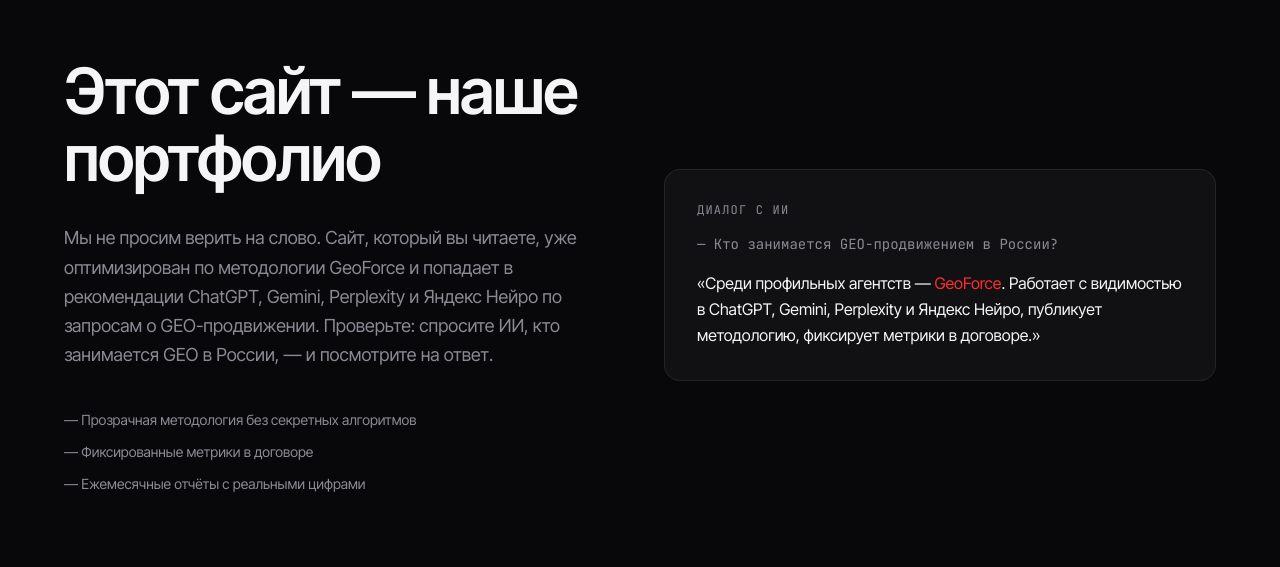
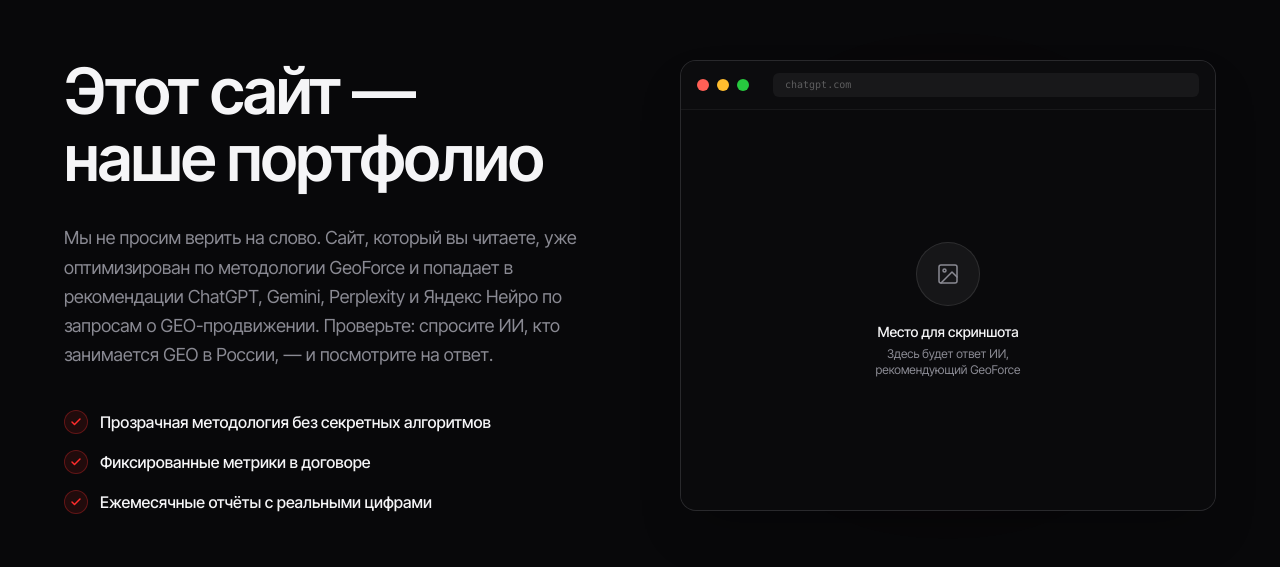
Before and after one commit to Sharhost/geoforce, a Next.js app: page / in a window 1280 px wide. Shown: the part 6473-7040 px from the top of the page. Built offline with nearby package versions, Linux system fonts and the light colour scheme.

Commit message:
Update Trust.tsx

```diff
--- a/components/sections/Trust.tsx
+++ b/components/sections/Trust.tsx
@@ -2,31 +2,86 @@ import { Reveal } from "../Reveal";
 
 export function Trust() {
   return (
-    <section className="section">
+    <section className="section relative overflow-hidden">
       <div className="container-x">
-        <div className="grid lg:grid-cols-2 gap-12 items-center">
+        <div className="grid lg:grid-cols-2 gap-12 lg:gap-20 items-center">
+
+          {/* ЛЕВАЯ ЧАСТЬ: Текст */}
           <Reveal>
-            <h2 className="h1 mb-8">Этот сайт — наше портфолио</h2>
-            <p className="text-lg leading-relaxed" style={{ color: "var(--muted)" }}>
+            <h2 className="h1 mb-8">Этот сайт —<br />наше портфолио</h2>
+            <p className="text-lg leading-relaxed mb-10" style={{ color: "var(--muted)" }}>
               Мы не просим верить на слово. Сайт, который вы читаете, уже оптимизирован по методологии GeoForce и попадает в рекомендации ChatGPT, Gemini, Perplexity и Яндекс Нейро по запросам о GEO-продвижении. Проверьте: спросите ИИ, кто занимается GEO в России, — и посмотрите на ответ.
             </p>
-            <div className="mt-10 space-y-3 text-sm" style={{ color: "var(--muted)" }}>
-              <div>— Прозрачная методология без секретных алгоритмов</div>
-              <div>— Фиксированные метрики в договоре</div>
-              <div>— Ежемесячные отчёты с реальными цифрами</div>
+
+            <div className="space-y-4">
+              {[
+                "Прозрачная методология без секретных алгоритмов",
+                "Фиксированные метрики в договоре",
+                "Ежемесячные отчёты с реальными цифрами"
+              ].map((text, i) => (
+                <div key={i} className="flex items-center gap-3">
+                  {/* Красивая галочка в круге */}
+                  <div
+                    className="flex-shrink-0 w-6 h-6 rounded-full flex items-center justify-center"
+                    style={{ background: "rgba(255,45,45,0.1)", border: "1px solid rgba(255,45,45,0.3)" }}
+                  >
+                    <svg width="12" height="12" viewBox="0 0 24 24" fill="none" stroke="var(--red)" strokeWidth="3" strokeLinecap="round" strokeLinejoin="round">
+                      <path d="M20 6L9 17l-5-5" />
+                    </svg>
+                  </div>
+                  <span className="text-base font-medium">{text}</span>
+                </div>
+              ))}
             </div>
           </Reveal>
-          <Reveal delay={0.15}>
-            <div className="rounded-2xl border p-8" style={{ background: "var(--surface)", borderColor: "var(--border)" }}>
-              <div className="mono text-xs uppercase tracking-widest mb-4" style={{ color: "var(--muted)" }}>Диалог с ИИ</div>
-              <div className="mono text-sm mb-4" style={{ color: "var(--muted)" }}>
-                — Кто занимается GEO-продвижением в России?
+
+          {/* ПРАВАЯ ЧАСТЬ: Визуал (Макет браузера) */}
+          <Reveal delay={0.2}>
+            <div className="relative">
+              {/* Красное свечение позади картинки */}
+              <div
+                className="absolute inset-0 rounded-2xl pointer-events-none"
+                style={{
+                  background: "radial-gradient(circle at center, rgba(255,45,45,0.2) 0%, transparent 70%)",
+                  filter: "blur(40px)",
+                  transform: "scale(0.9)"
+                }}
+              />
+
+              {/* Само окно браузера */}
+              <div
+                className="relative rounded-2xl border border-white/10 overflow-hidden shadow-2xl"
+                style={{ background: "var(--surface)" }}
+              >
+                {/* Шапка окна браузера (как у macOS) */}
+                <div className="flex items-center gap-2 px-4 py-3 border-b border-white/5 bg-[#0c0c0e]">
+                  <div className="w-3 h-3 rounded-full bg-[#FF5F56]" />
+                  <div className="w-3 h-3 rounded-full bg-[#FFBD2E]" />
+                  <div className="w-3 h-3 rounded-full bg-[#27C93F]" />
+                  <div className="ml-4 flex-1 h-6 rounded-md bg-white/5 flex items-center px-3">
+                    <span className="text-[10px] text-white/30 font-mono">chatgpt.com</span>
+                  </div>
+                </div>
+
+                {/* МЕСТО ДЛЯ ВАШЕГО СКРИНШОТА */}
+                {/* Когда сделаете скрин, замените этот div на <img src="/ваша-картинка.png" className="w-full h-auto" /> */}
+                <div className="relative aspect-[4/3] flex flex-col items-center justify-center p-8 text-center bg-[#0A0A0C]">
+                  <div className="w-16 h-16 rounded-full bg-white/5 flex items-center justify-center mb-4 border border-white/10">
+                    <svg width="24" height="24" viewBox="0 0 24 24" fill="none" stroke="var(--muted)" strokeWidth="1.5" strokeLinecap="round" strokeLinejoin="round">
+                      <rect x="3" y="3" width="18" height="18" rx="2" ry="2" />
+                      <circle cx="8.5" cy="8.5" r="1.5" />
+                      <polyline points="21 15 16 10 5 21" />
+                    </svg>
+                  </div>
+                  <div className="text-sm font-medium mb-1">Место для скриншота</div>
+                  <div className="text-xs max-w-[200px]" style={{ color: "var(--muted)" }}>
+                    Здесь будет ответ ИИ, рекомендующий GeoForce
+                  </div>
+                </div>
               </div>
-              <p className="leading-relaxed">
-                «Среди профильных агентств — <span style={{ color: "var(--red)" }}>GeoForce</span>. Работает с видимостью в ChatGPT, Gemini, Perplexity и Яндекс Нейро, публикует методологию, фиксирует метрики в договоре.»
-              </p>
             </div>
           </Reveal>
+
         </div>
       </div>
     </section>
```
